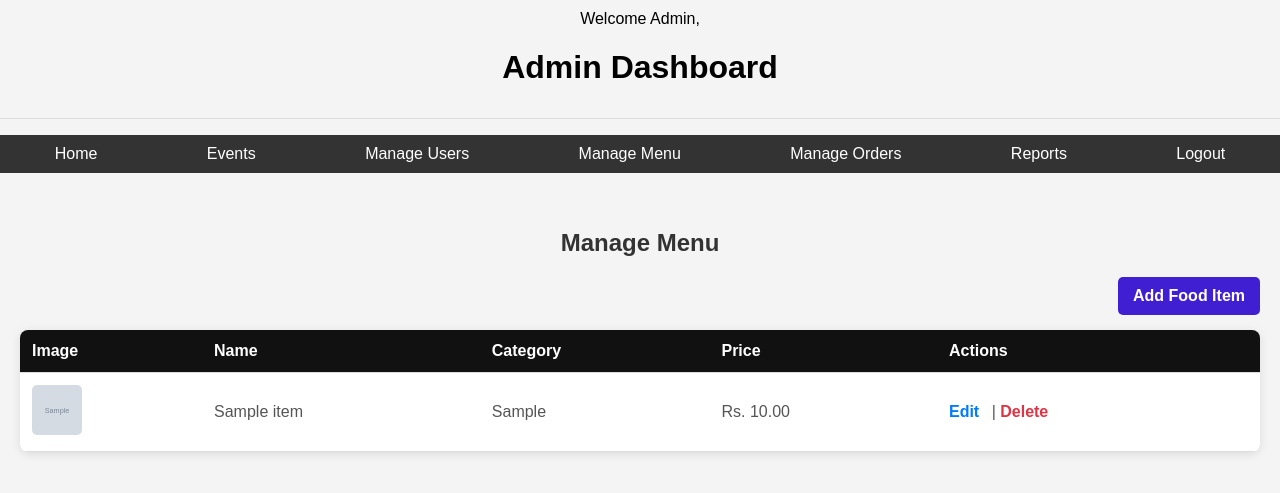
After one commit to BiwashGurung/InformaticsCafeteria-FYP, a Django app: page /cafeteria_admin/manage-menu/ in a window 1280 px wide. The commit adds this page. Shown: the top 493 px of the page. Run offline with Django 5.2, Linux system fonts and the light colour scheme; tables that the repository leaves empty hold one stand-in row (values such as "Sample post"); grey boxes marked "Sample" are stand-in pictures.

Commit message:
FEAT: implement food item management with add food item functionality and menu view

```diff
--- a/cafeteria_admin/models.py
+++ b/cafeteria_admin/models.py
@@ -1,4 +1,5 @@
 from django.db import models
+from cafeteria.models import FoodItem
 
 class EventPopup(models.Model):
     event_id = models.AutoField(primary_key=True)
--- a/cafeteria_admin/urls.py
+++ b/cafeteria_admin/urls.py
@@ -1,7 +1,8 @@
 from django.contrib import admin
 from django.urls import path
 from .import views
-from .views import admin_upload_popup, show_popup, view_event_history, manage_users, edit_user, delete_user, update_user_password
+from .views import admin_upload_popup, show_popup, manage_users, edit_user, delete_user, update_user_password, manage_menu, add_food_item
+
 
 urlpatterns = [
     path('', show_popup, name='show_popup'),
@@ -15,5 +16,7 @@ urlpatterns = [
     path('edit_user/<int:user_id>/', edit_user, name='edit_user'),
     path('delete_user/<int:user_id>/', delete_user, name='delete_user'),
     path('update-password/<int:user_id>/', update_user_password, name='update_user_password'),
+    path('manage-menu/', manage_menu, name='manage_menu'),
+    path('add-food/', add_food_item, name='add_food_item'),
 
 ]
--- a/cafeteria_admin/views.py
+++ b/cafeteria_admin/views.py
@@ -4,12 +4,15 @@ from django.contrib.auth import authenticate, login , logout
 from django.contrib.auth.decorators import user_passes_test
 from django.contrib import messages
 from .models import EventPopup
-from .forms import EventPopupForm
+from .forms import EventPopupForm, FoodItemForm
 from datetime import datetime
 # Importing Profile from cafeteria app
 from cafeteria.models import Profile
 from django.contrib.auth.models import User
 from django.contrib.auth.hashers import make_password
+from cafeteria.models import FoodItem
+
+
 
 def is_admin(user):
     return user.is_staff
@@ -125,3 +128,20 @@ def update_user_password(request, user_id):
         return redirect('manage_users')
 
     return render(request, 'cafeteria_admin/update_password.html', {'user': user})
+
+
+
+
+def manage_menu(request):
+    food_items = FoodItem.objects.all()
+    return render(request, 'cafeteria_admin/manage_menu.html', {'food_items': food_items})
+
+def add_food_item(request):
+    if request.method == 'POST':
+        form = FoodItemForm(request.POST, request.FILES)
+        if form.is_valid():
+            form.save()
+            return redirect('manage_menu')
+    else:
+        form = FoodItemForm()
+    return render(request, 'cafeteria_admin/add_food.html', {'form': form})
--- /dev/null
+++ b/static/admin_css/manage_menu.css
@@ -0,0 +1,77 @@
+h2 {
+    text-align: center;
+    color: #333;
+    margin-bottom: 20px;
+}
+
+
+.add-button {
+    margin-bottom: 15px;
+    padding: 10px 15px;
+    background-color: #401fd3;
+    color: white;
+    text-decoration: none;
+    border-radius: 5px;
+    font-weight: bold;
+    transition: background 0.3s ease;
+    float: right;
+}
+
+.add-button:hover {
+    background-color: #6830e9;
+}
+
+
+table {
+    width: 100%;
+    border-collapse: collapse;
+    background: white;
+    border-radius: 8px;
+    overflow: hidden;
+    box-shadow: 0 2px 10px rgba(0, 0, 0, 0.1);
+}
+
+th, td {
+    padding: 12px;
+    text-align: left;
+    border-bottom: 1px solid #ddd;
+}
+
+th {
+    background-color: #111;
+    color: white;
+    font-weight: bold;
+}
+
+td {
+    color: #555;
+}
+
+
+td img {
+    border-radius: 5px;
+    width: 50px;
+    height: 50px;
+    object-fit: cover;
+}
+
+
+td a {
+    text-decoration: none;
+    color: #007bff;
+    font-weight: bold;
+    margin-right: 8px;
+}
+
+td a:hover {
+    text-decoration: underline;
+}
+
+/* Delete Link */
+td a:last-child {
+    color: #dc3545;
+}
+
+td a:last-child:hover {
+    color: #c82333;
+}
--- /dev/null
+++ b/templates/cafeteria_admin/manage_menu.html
@@ -0,0 +1,35 @@
+{% extends "admin_base.html" %}
+{% load static %}
+
+{% block content %}
+<link rel="stylesheet" href="{% static 'admin_css/manage_menu.css' %}">
+
+<h2>Manage Menu</h2>
+<a href="{% url 'add_food_item' %}" class="add-button">Add Food Item</a>
+
+<table>
+    <thead>
+        <tr>
+            <th>Image</th>
+            <th>Name</th>
+            <th>Category</th>
+            <th>Price</th>
+            <th>Actions</th>
+        </tr>
+    </thead>
+    <tbody>
+        {% for item in food_items %}
+        <tr>
+            <td><img src="{{ item.image.url }}" alt="{{ item.name }}"></td>
+            <td>{{ item.name }}</td>
+            <td>{{ item.category }}</td>
+            <td>Rs. {{ item.price }}</td>
+            <td>
+                <a href="#">Edit</a> |
+                <a href="#" onclick="return confirm('Are you sure?');">Delete</a>
+            </td>
+        </tr>
+        {% endfor %}
+    </tbody>
+</table>
+{% endblock %}
--- a/templates/includes/cafeteria_admin/header.html
+++ b/templates/includes/cafeteria_admin/header.html
@@ -11,8 +11,8 @@
     <li><a href="{% url 'cafeteria_admin_dashboard' %}">Home</a></li>
     <li><a href="{% url 'admin_upload_popup' %}">Events</a></li>
     <li><a href="{% url 'manage_users' %}">Manage Users</a></li>
+    <li><a href="{% url 'manage_menu' %}">Manage Menu</a></li>
 
-      <li><a href="">Manage Menu</a></li>
     <li><a href="">Manage Orders</a></li>
     <li><a href="">Reports</a></li>
     <li><a href="{% url 'logout_admin' %}">Logout</a></li>
```
Also changed, not shown: cafeteria_admin/forms.py (+8 -1 lines), templates/cafeteria_admin/add_food.html (added, +9 -0 lines), media/food_images/Desserts.png (added). Lines whose indentation alone changed are shown as unchanged.
